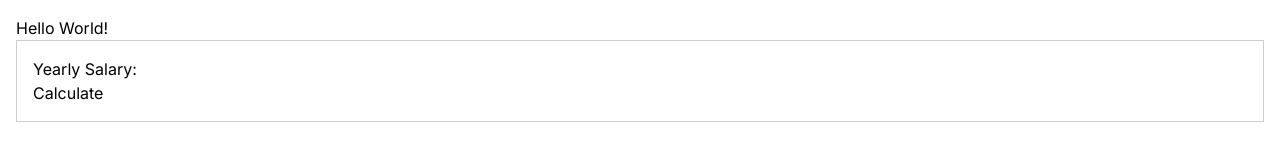
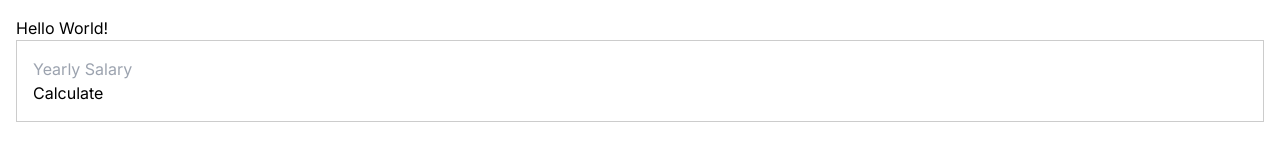
Before and after one commit to erom03/ShellHacks-2023, a Next.js app: page / in a window 1280 px wide. Shown: the top 160 px of the page. Built offline with nearby package versions, Linux system fonts and the light colour scheme.

Commit message:
Changed label to be inside input box

```diff
--- a/app/components/InputField.tsx
+++ b/app/components/InputField.tsx
@@ -3,7 +3,7 @@ import React from 'react'
 const InputField = () => {
   return (
     <div>
-        <label>Yearly Salary: <input name='Salary'/></label>
+        <label><input type="text" placeholder="Yearly Salary" name='Salary'/></label>
     </div>
   )
 }
```
